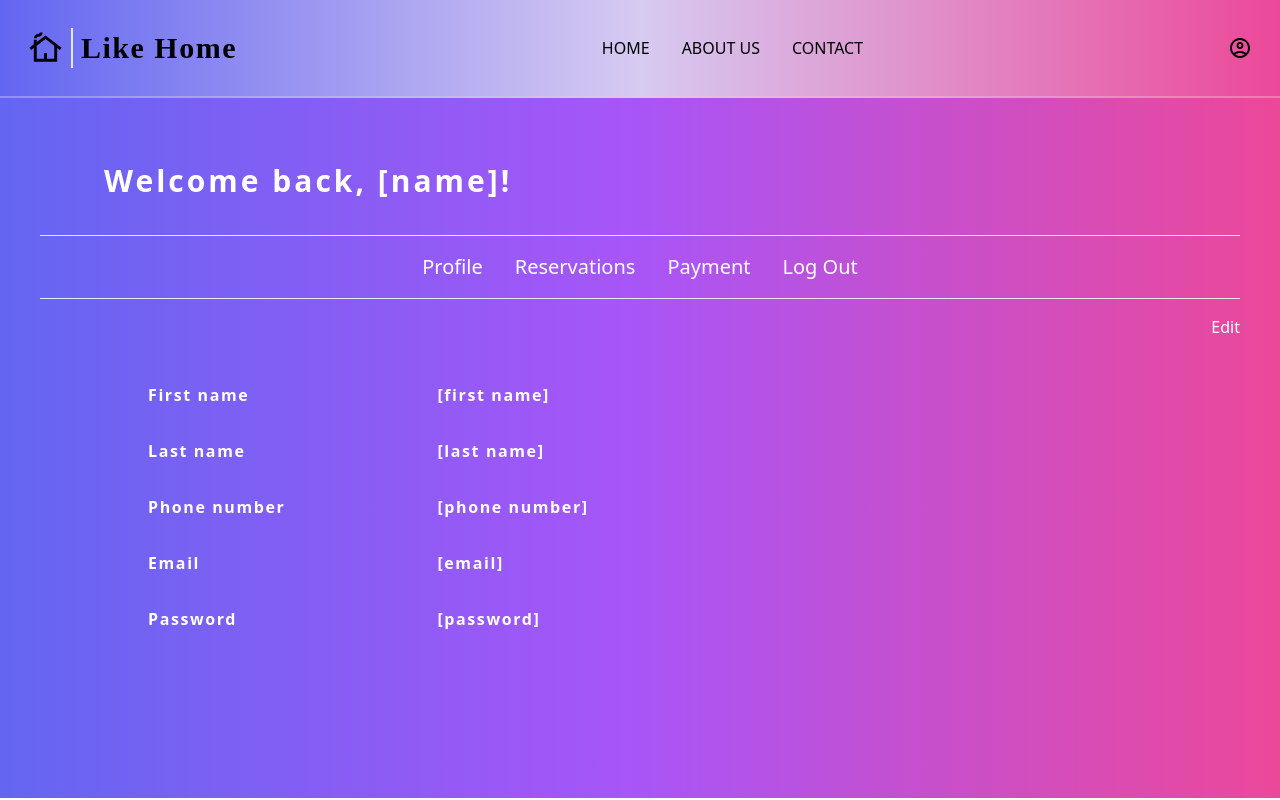
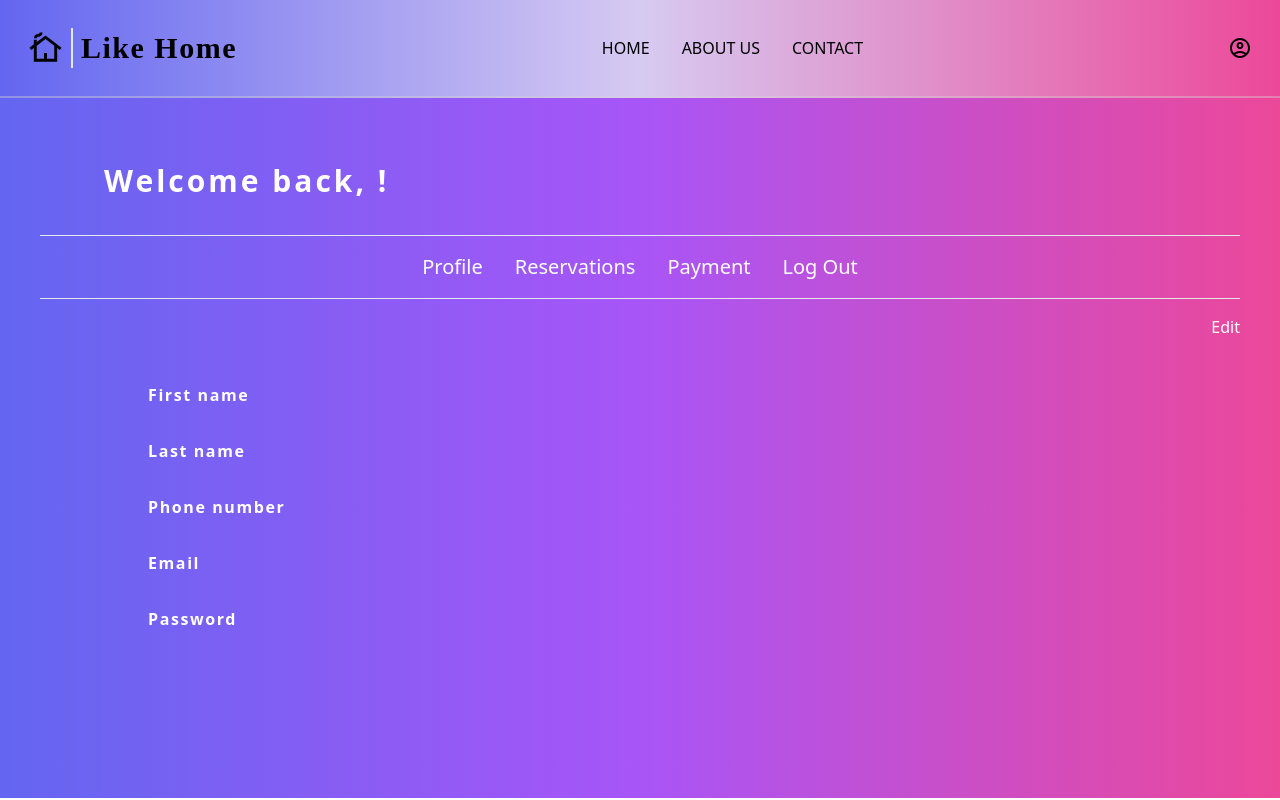
Before and after one commit to Jin4202/LikeHome, a Next.js app: page /profile in a window 1280 px wide. Built offline with nearby package versions, Linux system fonts and the light colour scheme; no server answers.

Commit message:
update profile page

```diff
--- a/components/Account/Account.js
+++ b/components/Account/Account.js
@@ -12,7 +12,7 @@ function Account() {
         <div className='relative mx-auto'>
             <SignupContext.Provider value={{ signUp, setSignup, setForgotpass}}>
                 {
-                    (!forgotPass) ? ((signUp) ? <Signup/> : <Login/>) : <ForgotPassword/>
+                    (!forgotPass) ? ((signUp) ? <Signup /> : <Login />) : <ForgotPassword />
 
                 }
             </SignupContext.Provider>
--- a/components/Account/Login.js
+++ b/components/Account/Login.js
@@ -9,7 +9,7 @@ import { signInAuthUserWithEmailAndPassword,getDataUser } from "../../firebaseCo
 function Login() {
   const router = useRouter();
   const { setSignup, setForgotpass } = useContext(SignupContext);
-  const { setCurrentUser } = useContext(UserContext);
+  const { currentUser,setCurrentUser } = useContext(UserContext);
   const [email, setEmail] = useState("");
   const [pwd, setPwd] = useState("");
   const [Required, setRequired] = useState({
@@ -36,16 +36,13 @@ function Login() {
   const ResetPassWordForm = () => {
     setForgotpass(true);
   };
-  console.log(pwd);
   const handleSubmit = async (event) => {
     event.preventDefault();
-
     try {
       const {user} = await signInAuthUserWithEmailAndPassword(email, pwd);
-      const res = getDataUser(user);
+      const res = await getDataUser(user);
       console.log(res);
-      setCurrentUser(user);
-      console.log(user);
+      setCurrentUser(res);
       setEmail("");
       setPwd("");
       router.push("/");
--- a/components/Account/Signup.js
+++ b/components/Account/Signup.js
@@ -4,6 +4,7 @@ import LockOutlinedIcon from "@mui/icons-material/LockOutlined";
 import ContactPhoneOutlinedIcon from "@mui/icons-material/ContactPhoneOutlined";
 import SignupContext from "../Context/SignupContext";
 import { UserContext } from "../Context/userContext";
+import { signInAuthUserWithEmailAndPassword,getDataUser } from "../../firebaseConfig.js";
 
 import {
   createAuthUserWithEmailAndPassword,
--- a/components/Context/userContext.js
+++ b/components/Context/userContext.js
@@ -12,21 +12,9 @@ export const UserContext = createContext({
 });
 
 export const UserProvider = ({ children }) => {
-  const [currentUser, setCurrentUser] = useState({});
+  const [currentUser, setCurrentUser] = useState({tri: 'tri'});
   const value = { currentUser, setCurrentUser };
 
-  useEffect(() => {
-    const unsubscribe = onAuthStateChangedListener((user) => {
-      if (user) {
-        createUserDocumentFromAuth(user);
-      }
-      setCurrentUser(user);
-
-
-    });
-
-    return unsubscribe;
-  }, []);
 
   return <UserContext.Provider value={value}>{children}</UserContext.Provider>;
 };
--- a/components/Hotels/HotelList.js
+++ b/components/Hotels/HotelList.js
@@ -12,6 +12,7 @@ import ApartmentTwoToneIcon from '@mui/icons-material/ApartmentTwoTone';
 import HouseTwoToneIcon from '@mui/icons-material/HouseTwoTone';
 import AttachMoneyTwoToneIcon from '@mui/icons-material/AttachMoneyTwoTone';
 import StarRateTwoToneIcon from '@mui/icons-material/StarRateTwoTone';
+import Book from '../Reservations/Book';
 function HotelList(props) {
     const [data, setData] = useState([]);
     const [filterPrice, setFilterPrice] = useState('Price')
@@ -169,7 +170,7 @@ function HotelList(props) {
                 <div className='w-3/4 mx-auto mt-[100px] justify-center'>
                     <div className='grid md:grid-cols-1 lg:grid-cols-2 xl:grid-cols-3 xxl:grid-cols-4 overflow-hidden'>
                         {
-                            data.map((getData) => <div className='flex mx-auto md:h-[400px] md:w-[300px] sm:h-[400px] sm:w-[250px] mb-5' key={getData.id}><PropertyCard key={getData.id} keyVal={getData} /> </div>)
+                            data.map((getData) => <div className='flex mx-auto md:h-[400px] md:w-[300px] sm:h-[400px] sm:w-[250px] mb-5' key={getData.id}><PropertyCard key={getData.id} keyVal={getData} />                             </div>)
                         }
                     </div>
                 </div>
--- a/components/Profile/Profile.js
+++ b/components/Profile/Profile.js
@@ -1,14 +1,20 @@
-import React, { useContext, useState } from 'react'
+import React, { useContext } from 'react'
 import Link from "next/link";
-import { getDataUser, signOutUser } from '../../firebaseConfig'
+import {  signOutUser } from '../../firebaseConfig'
 import { UserContext } from '../Context/userContext'
+import { Password } from '@mui/icons-material';
 
 function Profile() {
-    const { currentUser } = useContext(UserContext);
+    const { currentUser,setCurrentUser } = useContext(UserContext);
 
+    const signOutHandler = async () => {
+        await signOutUser();
+        setCurrentUser(null);
+
+      };
     return (
         <div className='flex flex-col h-[700px] bg-gradient-to-r from-indigo-500 via-purple-500 to-pink-500 p-10'>
-            <span className='text-white pt-5 pb-8 pl-16 font-bold tracking-widest text-[30px]'>Welcome back, [name]!</span>
+            <span className='text-white pt-5 pb-8 pl-16 font-bold tracking-widest text-[30px]'>Welcome back, {currentUser.lastname} {currentUser.firstname}!</span>
             <hr></hr>
             <div className="flex flex-row justify-center align-center p-4 text-[20px]">
                 <button className="flex flex-col justify-center align-center text-white px-4 text-center">
@@ -21,7 +27,7 @@ function Profile() {
                     <p className="hover:scale-125">Payment</p>
                 </button>
                 <button className="flex flex-col justify-center align-center text-white px-4 text-center"
-                    onClick={signOutUser}>
+                    onClick={signOutHandler}>
                     <Link href="/">
                         <p className="hover:scale-125">Log Out</p>
                     </Link>
@@ -43,11 +49,11 @@ function Profile() {
                     <span className='text-white pl-20 font-bold tracking-widest text-[16px] p-4'>Password</span>
                 </div>
                 <div className="flex flex-col justify-left align-center p-7">
-                    <span className='text-white pl-20 font-bold tracking-widest text-[16px] p-4'>[first name]</span>
-                    <span className='text-white pl-20 font-bold tracking-widest text-[16px] p-4'>[last name]</span>
-                    <span className='text-white pl-20 font-bold tracking-widest text-[16px] p-4'>[phone number]</span>
-                    <span className='text-white pl-20 font-bold tracking-widest text-[16px] p-4'>[email]</span>
-                    <span className='text-white pl-20 font-bold tracking-widest text-[16px] p-4'>[password]</span>
+                    <span className='text-white pl-20 font-bold tracking-widest text-[16px] p-4'>{currentUser.firstname}</span>
+                    <span className='text-white pl-20 font-bold tracking-widest text-[16px] p-4'>{currentUser.lastname}</span>
+                    <span className='text-white pl-20 font-bold tracking-widest text-[16px] p-4'>{currentUser.phone}</span>
+                    <span className='text-white pl-20 font-bold tracking-widest text-[16px] p-4'>{currentUser.email}</span>
+                    <span className='text-white pl-20 font-bold tracking-widest text-[16px] p-4'>{currentUser.pwd}</span>
                 </div>
             </div>
         </div>
--- a/components/PropertyCard/PropertyCard.js
+++ b/components/PropertyCard/PropertyCard.js
@@ -1,4 +1,3 @@
-import React from 'react'
 import StarIcon from '@mui/icons-material/Star';
 import React, { useContext } from "react";
 import Link from 'next/link';
--- a/components/Reservations/Book.js
+++ b/components/Reservations/Book.js
@@ -4,10 +4,8 @@ import Link from "next/link";
 import { getDataUser, signOutUser } from '../../firebaseConfig'
 import Signup from '../Account/Signup';
 
-function Book () {
-
-
-
+function Book (props) {
+    console.log(props)
     return (
         <div className='flex flex-col h-[auto] bg-gradient-to-r from-indigo-500 via-purple-500 to-pink-500 p-10'>
             <span className='text-center text-white pt-5 pb-8 pl-16 font-bold tracking-widest text-[30px]'>BOOK</span>
--- a/pages/account/index.js
+++ b/pages/account/index.js
@@ -1,26 +1,14 @@
-import React, { useState } from 'react'
-import Account from '../../components/Account/Account'
-import  StyleContext  from '../../components/Context/StyleContext'
-import AccountLayout from '../../components/Layout/AccountLayout'
+import React, { useState } from "react";
+import Account from "../../components/Account/Account";
+import StyleContext from "../../components/Context/StyleContext";
+import AccountLayout from "../../components/Layout/AccountLayout";
 
 function index() {
-
-    return (
-       <Account/>
-    )
+  return (
+    <AccountLayout>
+      <Account />
+    </AccountLayout>
+  );
 }
 
-index.getLayout = function getLayout(page) {
-    const setStyle = "bg-slate-900 hover:bg-slate-900 hover:text-white"
-    return (
-        <>
-            {/* <StyleContext.Provider value={{ setStyle }}> */}
-                <AccountLayout>
-                    {page}
-                </AccountLayout>
-            {/* </StyleContext.Provider> */}
-        </>
-    )
-}
-
-export default index
+export default index;
```
